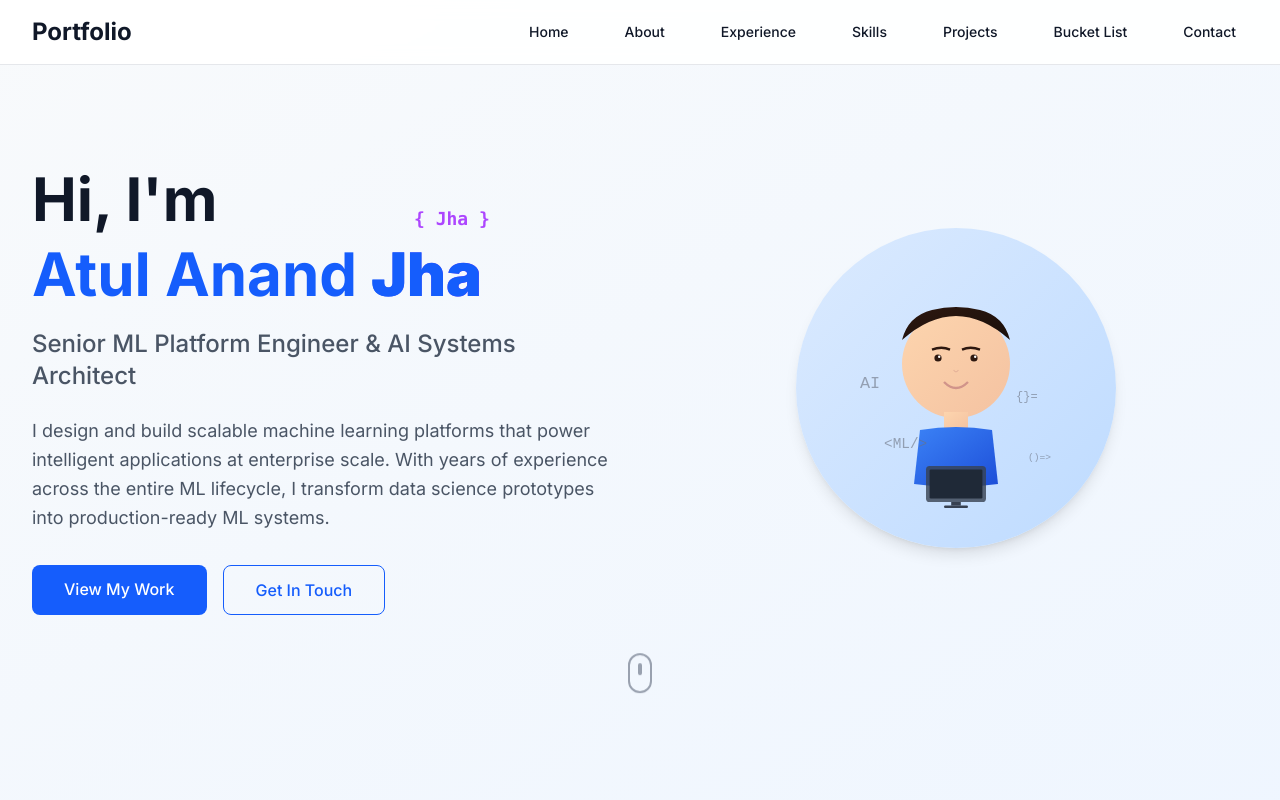
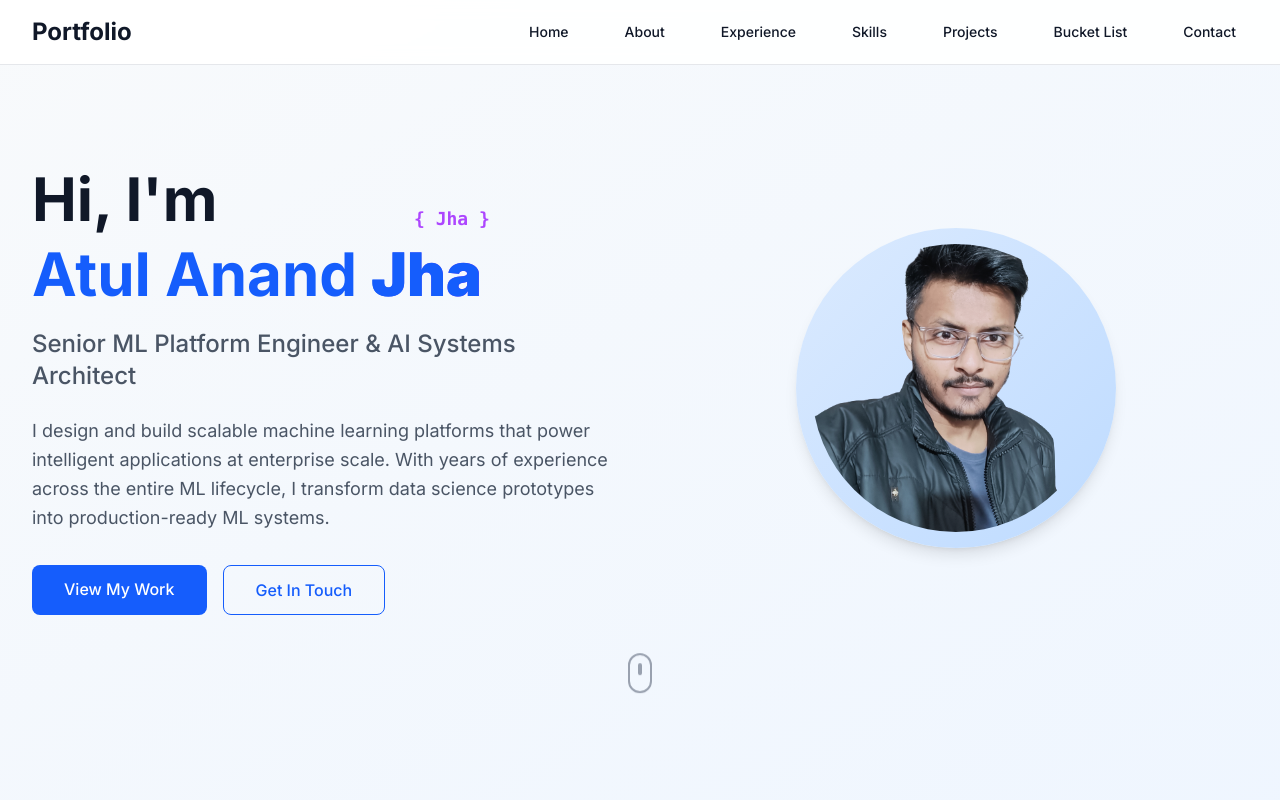
Before and after one commit to Atul-Anand-Jha/atul-anand.github.io, a Next.js app: page / in a window 1280 px wide. Shown: the top 800 px of the page. Built offline with nearby package versions, Linux system fonts and the light colour scheme.

Commit message:
added profile image

```diff
--- a/src/components/Hero.tsx
+++ b/src/components/Hero.tsx
@@ -1,6 +1,7 @@
 'use client'
 
 import { useState, useEffect } from 'react'
+import Image from 'next/image'
 
 export default function Hero() {
   const [suffixText, setSuffixText] = useState('')
@@ -91,68 +92,16 @@ export default function Hero() {
 
           <div className="order-1 lg:order-2 flex justify-center">
             <div className="w-64 h-64 sm:w-80 sm:h-80 bg-gradient-to-br from-blue-100 to-blue-200 rounded-full flex items-center justify-center shadow-lg overflow-hidden">
-              <svg
-                width="240"
-                height="240"
-                viewBox="0 0 240 240"
-                className="w-60 h-60 sm:w-72 sm:h-72"
-              >
-                {/* Developer/Engineer Avatar */}
-                <defs>
-                  <linearGradient id="skinGradient" x1="0%" y1="0%" x2="100%" y2="100%">
-                    <stop offset="0%" stopColor="#fdd5ae" />
-                    <stop offset="100%" stopColor="#f4c2a1" />
-                  </linearGradient>
-                  <linearGradient id="hairGradient" x1="0%" y1="0%" x2="100%" y2="100%">
-                    <stop offset="0%" stopColor="#2d1810" />
-                    <stop offset="100%" stopColor="#1a0f0a" />
-                  </linearGradient>
-                  <linearGradient id="shirtGradient" x1="0%" y1="0%" x2="100%" y2="100%">
-                    <stop offset="0%" stopColor="#3b82f6" />
-                    <stop offset="100%" stopColor="#1d4ed8" />
-                  </linearGradient>
-                </defs>
-
-                {/* Face */}
-                <circle cx="120" cy="100" r="45" fill="url(#skinGradient)" />
-
-                {/* Hair */}
-                <path d="M 75 80 Q 120 40 165 80 Q 160 60 140 55 Q 120 50 100 55 Q 80 60 75 80" fill="url(#hairGradient)" />
-
-                {/* Eyes */}
-                <circle cx="105" cy="95" r="3" fill="#2d1810" />
-                <circle cx="135" cy="95" r="3" fill="#2d1810" />
-                <circle cx="106" cy="94" r="1" fill="white" />
-                <circle cx="136" cy="94" r="1" fill="white" />
-
-                {/* Eyebrows */}
-                <path d="M 100 88 Q 108 85 115 88" stroke="#2d1810" strokeWidth="2" fill="none" />
-                <path d="M 125 88 Q 132 85 140 88" stroke="#2d1810" strokeWidth="2" fill="none" />
-
-                {/* Nose */}
-                <path d="M 118 105 Q 120 108 122 105" stroke="#e5b299" strokeWidth="1" fill="none" />
-
-                {/* Smile */}
-                <path d="M 110 115 Q 120 125 130 115" stroke="#d1948a" strokeWidth="2" fill="none" />
-
-                {/* Neck */}
-                <rect x="110" y="140" width="20" height="15" fill="url(#skinGradient)" />
-
-                {/* Shirt */}
-                <path d="M 90 155 Q 120 150 150 155 L 155 200 Q 120 205 85 200 Z" fill="url(#shirtGradient)" />
-
-                {/* Code symbols floating around */}
-                <text x="60" y="170" font-family="monospace" font-size="12" fill="#6b7280" opacity="0.6">{'<ML/>'}</text>
-                <text x="170" y="130" font-family="monospace" font-size="10" fill="#6b7280" opacity="0.6">{'{}='}</text>
-                <text x="180" y="180" font-family="monospace" font-size="8" fill="#6b7280" opacity="0.6">{'()=>'}</text>
-                <text x="40" y="120" font-family="monospace" font-size="14" fill="#6b7280" opacity="0.6">{'AI'}</text>
-
-                {/* Laptop suggestion */}
-                <rect x="95" y="185" width="50" height="30" rx="3" fill="#374151" opacity="0.8" />
-                <rect x="98" y="188" width="44" height="24" rx="1" fill="#1f2937" />
-                <rect x="116" y="215" width="8" height="3" fill="#374151" />
-                <rect x="110" y="218" width="20" height="2" rx="1" fill="#374151" />
-              </svg>
+              <div className="w-60 h-60 sm:w-72 sm:h-72 rounded-full overflow-hidden relative">
+                <Image
+                  src="/profile-picture.png"
+                  alt="Atul Anand Jha - ML Platform Engineer"
+                  width={288}
+                  height={288}
+                  className="w-full h-full object-cover"
+                  priority
+                />
+              </div>
             </div>
           </div>
         </div>
```
Also changed, not shown: public/profile-picture.png (added), 1 other file (tests, documents, lock files or other folders).
